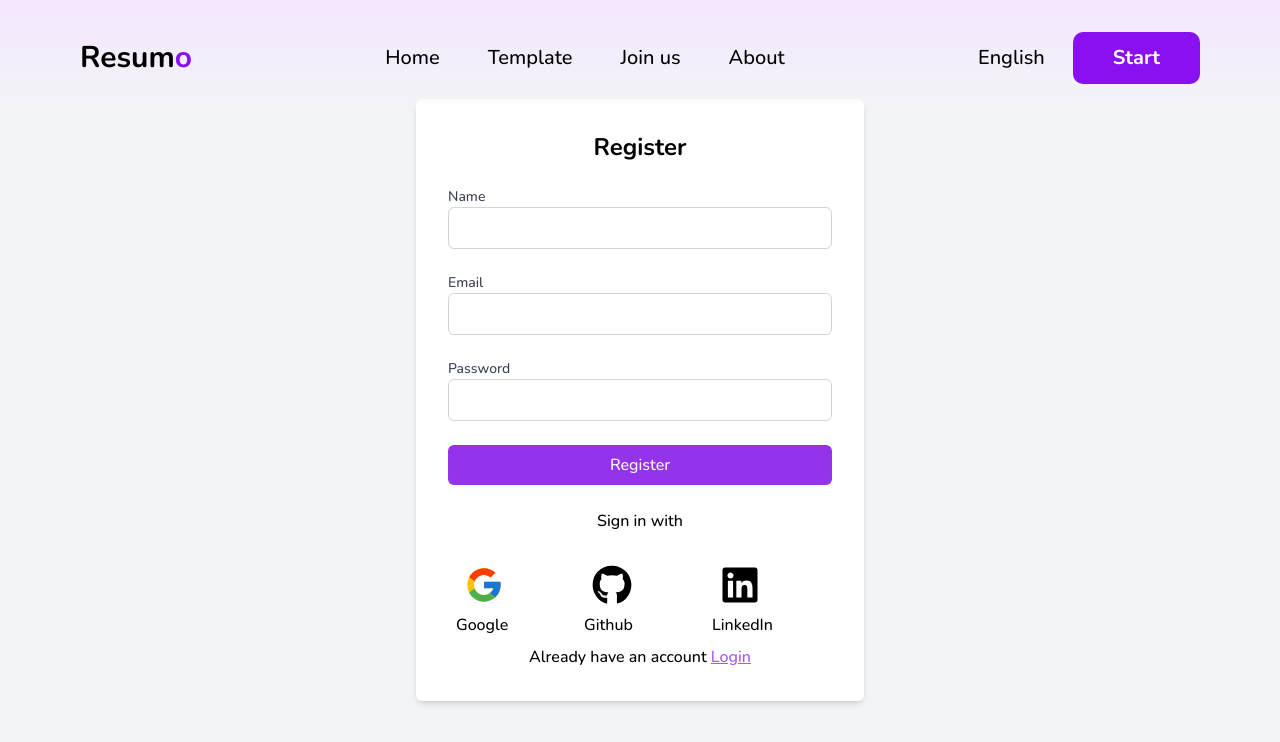
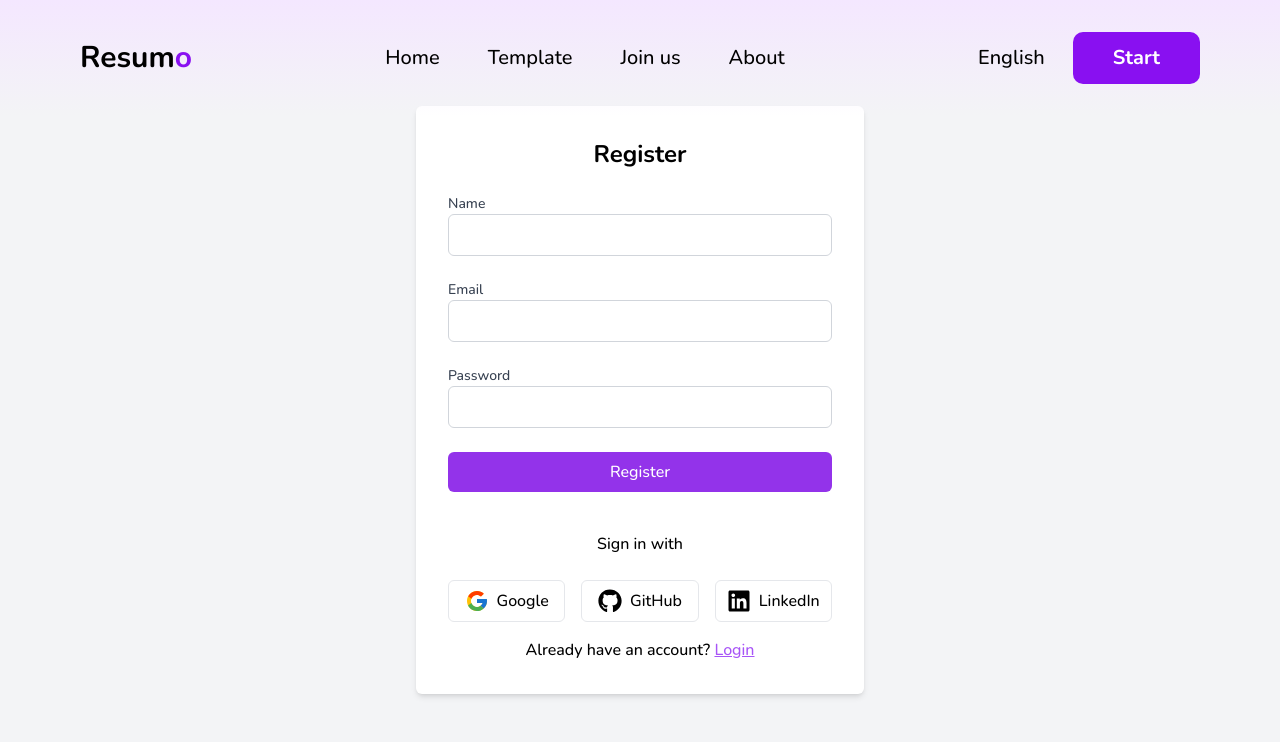
Before and after one commit to Fenharel1/ResumeBuilder, a React (Vite) app in the folder frontend/: page /register in a window 1280 px wide. Shown: the top 742 px of the page. Built offline with nearby package versions, Linux system fonts and the light colour scheme.

Commit message:
other update

```diff
--- a/frontend/src/modules/Build/components/Login.jsx
+++ b/frontend/src/modules/Build/components/Login.jsx
@@ -1,7 +1,7 @@
+// src/components/Login.js
 import React, { useState } from 'react';
-import axios from 'axios';
+import { login, loginWithGoogle, loginWithGitHub, loginWithLinkedIn } from '../../../services/api';
 import { NavLink } from 'react-router-dom';
-
 import { Navbar } from '../../Landing/components/Navbar';
 
 const Login = () => {
@@ -12,21 +12,18 @@ const Login = () => {
   const handleSubmit = async (e) => {
     e.preventDefault();
     try {
-      const response = await axios.post('/api/auth/login', { email, password });
+      const response = await login({ email, password });
       localStorage.setItem('token', response.data.token);
       // Redirect to the profile or dashboard page
+      window.location.href = '/profile'; // Adjust according to your route
     } catch (error) {
       setError('Invalid credentials');
     }
   };
 
-//  const handleOAuthLogin = (provider) => {
-//    window.location.href = `/api/auth/${provider}`;
-//  };
-
   return (
     <div className="flex items-center justify-center min-h-screen bg-gray-100">
-        <Navbar></Navbar>
+      <Navbar />
       <div className="w-full max-w-md p-8 space-y-6 bg-white shadow-md rounded-md">
         <h2 className="text-2xl font-bold text-center">Login</h2>
         {error && <p className="text-red-500">{error}</p>}
@@ -55,8 +52,19 @@ const Login = () => {
             Login
           </button>
         </form>
-        <div>
-            <p className=' text-center'>Don't have an account <NavLink to='/register'><a className=' text-purple-500 underline'> Register Now</a></NavLink></p>
+        <div className="flex flex-col items-center">
+          <button onClick={loginWithGoogle} className="flex items-center justify-center w-full p-2 mt-4 text-black border rounded-md">
+            <FcGoogle className="mr-2" /> Login with Google
+          </button>
+          <button onClick={loginWithGitHub} className="flex items-center justify-center w-full p-2 mt-4 text-black border rounded-md">
+            <FaGithub className="mr-2" /> Login with GitHub
+          </button>
+          <button onClick={loginWithLinkedIn} className="flex items-center justify-center w-full p-2 mt-4 text-black border rounded-md">
+            <FaLinkedin className="mr-2" /> Login with LinkedIn
+          </button>
+          <p className="mt-4 text-center">
+            Don't have an account? <NavLink to="/register" className="text-purple-500 underline">Register Now</NavLink>
+          </p>
         </div>
       </div>
     </div>
--- /dev/null
+++ b/frontend/src/modules/Build/components/OAuthCallback.jsx
@@ -0,0 +1,22 @@
+import React, { useEffect } from 'react';
+import { useLocation } from 'react-router-dom';
+
+const OAuthCallback = () => {
+  const location = useLocation();
+
+  useEffect(() => {
+    const params = new URLSearchParams(location.search);
+    const token = params.get('token');
+    if (token) {
+      localStorage.setItem('token', token);
+      window.location.href = '/profile'; // Adjust according to your route
+    } else {
+      // Handle error
+      console.error('No token found');
+    }
+  }, [location]);
+
+  return <div>Loading...</div>;
+};
+
+export default OAuthCallback;
--- a/frontend/src/modules/Build/components/Register.jsx
+++ b/frontend/src/modules/Build/components/Register.jsx
@@ -1,5 +1,6 @@
+// src/components/Register.js
 import React, { useState } from 'react';
-import axios from 'axios';
+import { register, loginWithGoogle, loginWithGitHub, loginWithLinkedIn } from '../../../services/api';
 import { Navbar } from '../../Landing/components/Navbar';
 import { FcGoogle } from "react-icons/fc";
 import { FaGithub } from "react-icons/fa";
@@ -15,21 +16,18 @@ const Register = () => {
   const handleSubmit = async (e) => {
     e.preventDefault();
     try {
-      const response = await axios.post('/api/auth/register', { name, email, password });
+      const response = await register({ name, email, password });
       localStorage.setItem('token', response.data.token);
       // Redirect to the profile or dashboard page
+      window.location.href = '/profile'; // Adjust according to your route
     } catch (error) {
       setError('Error registering user');
     }
   };
 
-  const handleOAuthRegister = (provider) => {
-    window.location.href = `/api/auth/${provider}`;
-  };
-
   return (
     <div className="flex items-center justify-center min-h-screen bg-gray-100">
-        <Navbar></Navbar>
+      <Navbar />
       <div className="w-full max-w-md p-8 space-y-6 bg-white shadow-md rounded-md">
         <h2 className="text-2xl font-bold text-center">Register</h2>
         {error && <p className="text-red-500">{error}</p>}
@@ -68,23 +66,22 @@ const Register = () => {
             Register
           </button>
         </form>
-        <div className="flex justify-center mt-6 flex-col">
-            <p className='text-center'>Sign in with</p>
-        <div className='flex flex-row mt-6 justify-center w-full'>
-          <button onClick={() => handleOAuthRegister('google')} className="w-1/3 p-2  flex flex-col text-black">
-            <FcGoogle className=' w-1/2 h-10'/>
-            <p className='text-center mt-2'>Google</p>
+        <div className="flex flex-col items-center">
+          <p className="mt-4">Sign in with</p>
+          <div className="flex mt-6 justify-center w-full space-x-4">
+            <button onClick={loginWithGoogle} className="flex items-center justify-center w-1/3 p-2 text-black border rounded-md">
+              <FcGoogle className="mr-2 h-6 w-6" /> Google
             </button>
-          <button onClick={() => handleOAuthRegister('github')} className="w-1/3 p-2 flex flex-col justify-center text-black">
-            <FaGithub className=' w-1/2 h-10' />
-            <p className='text-center mt-2'>Github</p>
-          </button>
-          <button onClick={() => handleOAuthRegister('linkedin')} className="w-1/3 p-2 flex flex-col text-black">
-            <FaLinkedin className=' w-1/2 h-10' />
-            <p className='text-center mt-2'>LinkedIn</p>
-          </button>
+            <button onClick={loginWithGitHub} className="flex items-center justify-center w-1/3 p-2 text-black border rounded-md">
+              <FaGithub className="mr-2 h-6 w-6" /> GitHub
+            </button>
+            <button onClick={loginWithLinkedIn} className="flex items-center justify-center w-1/3 p-2 text-black border rounded-md">
+              <FaLinkedin className="mr-2 h-6 w-6" /> LinkedIn
+            </button>
           </div>
-          <p className=' text-center'>Already have an account <NavLink to='/login'><a className=' text-purple-500 underline'> Login</a></NavLink></p>
+          <p className="mt-4 text-center">
+            Already have an account? <NavLink to="/login" className="text-purple-500 underline">Login</NavLink>
+          </p>
         </div>
       </div>
     </div>
--- a/frontend/src/routes/AppRoutes.jsx
+++ b/frontend/src/routes/AppRoutes.jsx
@@ -6,6 +6,7 @@ import { TemplateSelector } from "../modules/Build/pages/TemplateSelector";
 import { ResumeBuilder } from "../modules/Build/pages/ResumeBuilder";
 import Register from "../modules/Build/components/Register";
 import Login from "../modules/Build/components/Login";
+import OAuthCallback from "../modules/Build/components/OAuthCallback";
 
 export const AppRoutes = () => {
   return (
@@ -25,6 +26,7 @@ export const AppRoutes = () => {
       <Route path="/home" element={<LandingPage></LandingPage>}></Route>
       <Route path="/register" element={<Register/>}/>
       <Route path="/login" element={<Login/>}/>
+      <Route path="/auth/callback" element={<OAuthCallback />} />
       <Route path="/*" element={<Navigate to="/home"></Navigate>}></Route>
     </Routes>
   );
--- /dev/null
+++ b/frontend/src/services/api.js
@@ -0,0 +1,27 @@
+import axios from 'axios';
+
+const API_URL = 'http://localhost:5000/api'; // Adjust this URL according to your backend server
+
+const api = axios.create({
+  baseURL: API_URL,
+});
+
+export const register = (userData) => {
+  return api.post('/auth/register', userData);
+};
+
+export const login = (userData) => {
+  return api.post('/auth/login', userData);
+};
+
+export const loginWithGoogle = () => {
+  window.location.href = `${API_URL}/auth/google`;
+};
+
+export const loginWithGitHub = () => {
+  window.location.href = `${API_URL}/auth/github`;
+};
+
+export const loginWithLinkedIn = () => {
+  window.location.href = `${API_URL}/auth/linkedin`;
+};
```
Also changed, not shown: 1 other file (tests, documents, lock files or other folders).
